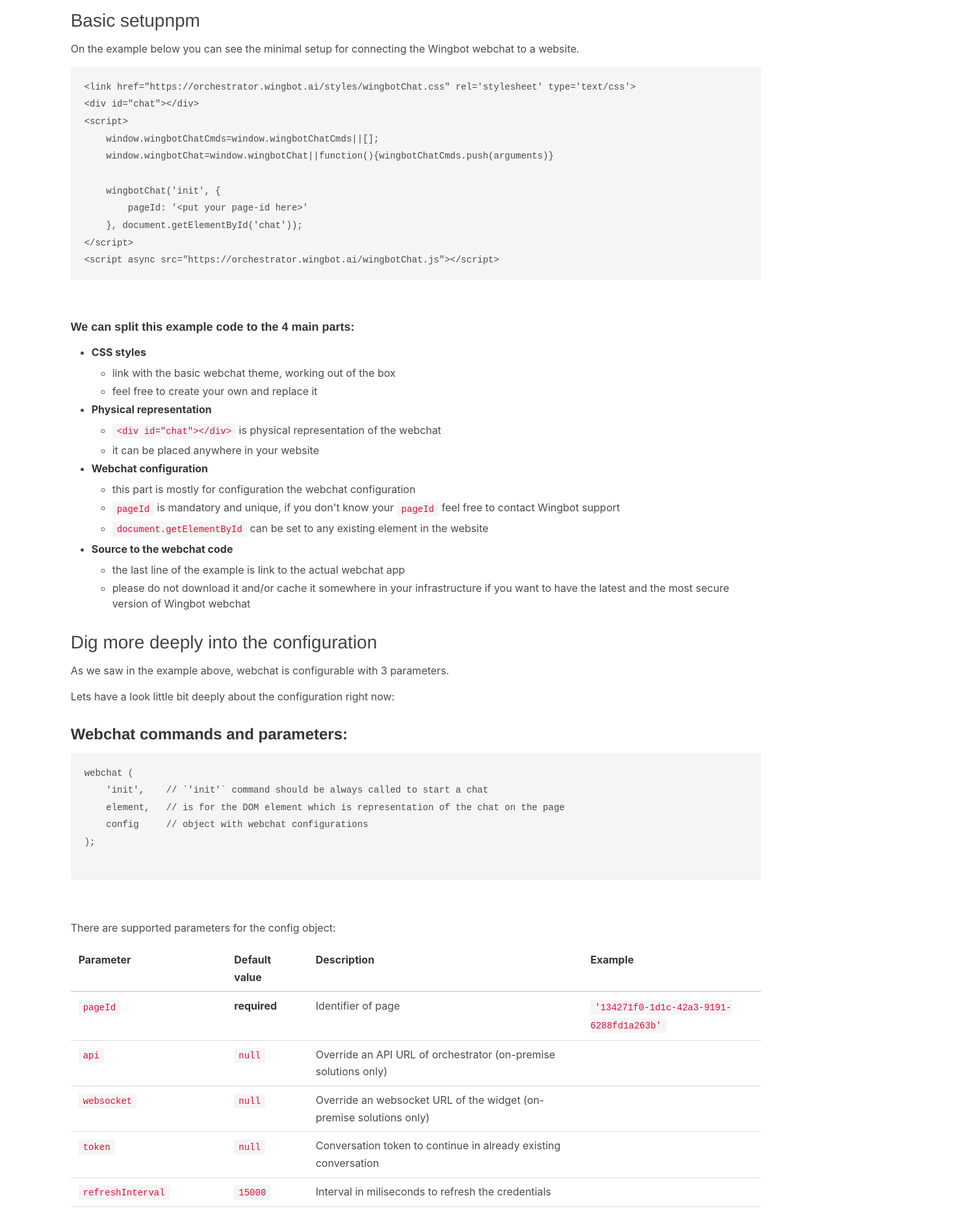
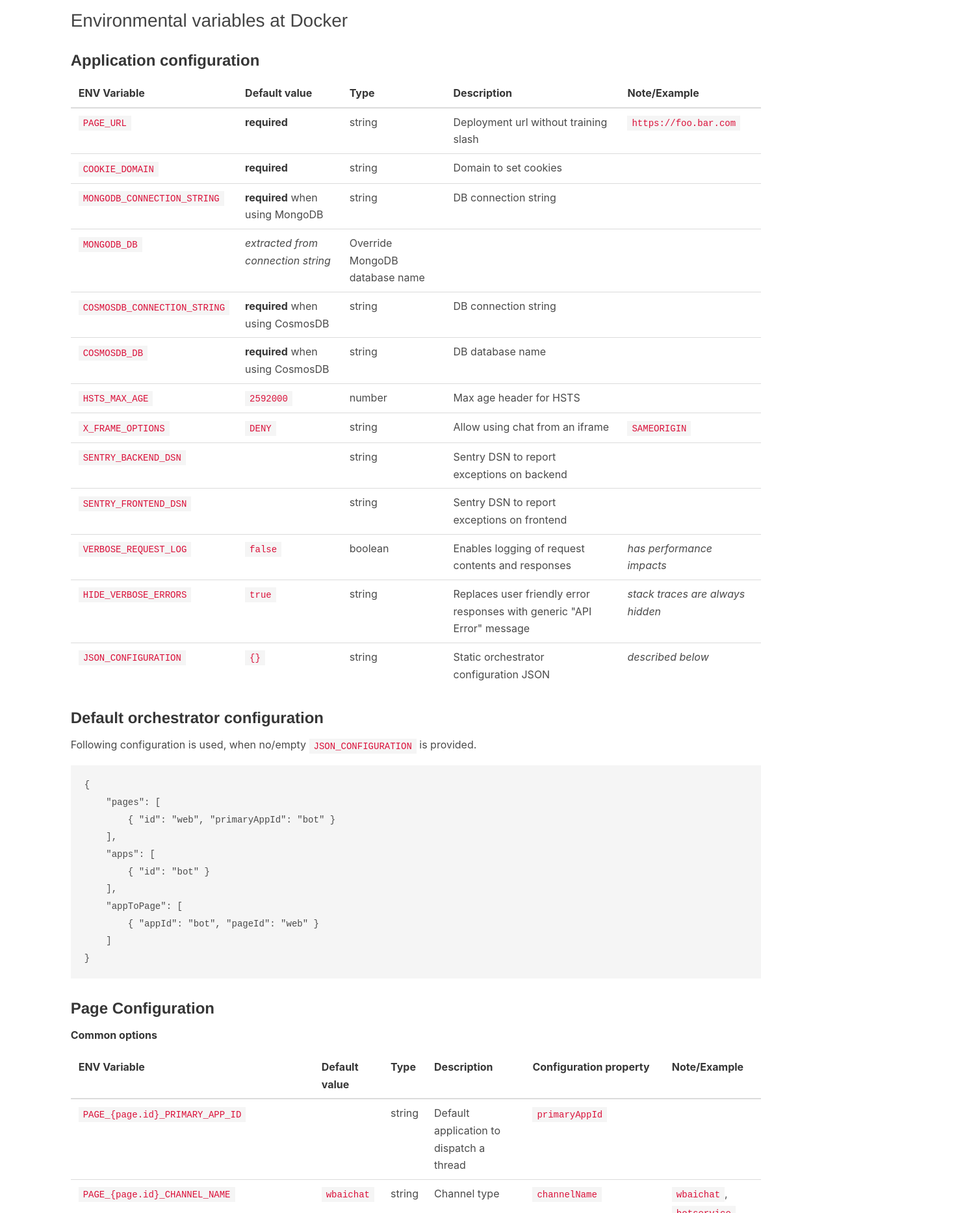
Before and after one commit to wingbotai/documentation, a Gatsby site: page /orchestrator in a window 1280 px wide. Shown: the part 147-2014 px from the top of the page at 65% size, 1468 px wide, since content can reach past the window. Built offline with nearby package versions, Linux system fonts and the light colour scheme; Gatsby itself is replaced by a stand-in of ours; some packages are replaced by stand-ins of ours; code samples lack their colours.

Commit message:
added orchestrator ENV documentation

````diff
--- a/src/components/Nav.jsx
+++ b/src/components/Nav.jsx
@@ -9,8 +9,12 @@
 		<img className="logo" src={wingbotLogo} />
 	</Link>
 
+	<Link to="/chat">
+		Web Chat
+	</Link>
+	&nbsp;|&nbsp;
 	<Link to="/orchestrator">
-		Web Chat
+		Orchestrator
 	</Link>
 	&nbsp;|&nbsp;
 	<Link to="/events">
--- /dev/null
+++ b/src/pages/chat.mdx
@@ -0,0 +1,84 @@
+import Layout, { DocuLayout } from '../components/Layout';
+export default DocuLayout
+
+
+# How to connect Wingbot Webchat to any website
+
+## Basic setup
+
+On the example below you can see the minimal setup for connecting the Wingbot webchat to a website.
+
+```html
+<link href="https://orchestrator.wingbot.ai/styles/wingbotChat.css" rel='stylesheet' type='text/css'>
+<div id="chat"></div>
+<script>
+    window.wingbotChatCmds=window.wingbotChatCmds||[];
+    window.wingbotChat=window.wingbotChat||function(){wingbotChatCmds.push(arguments)}
+
+    wingbotChat('init', {
+        pageId: '<put your page-id here>'
+    }, document.getElementById('chat'));
+</script>
+<script async src="https://orchestrator.wingbot.ai/wingbotChat.js"></script>
+```
+
+<br />
+<br />
+
+##### We can split this example code to the 4 main parts:
+
+- **CSS styles**
+    - link with the basic webchat theme, working out of the box
+    - feel free to create your own and replace it
+- **Physical representation**
+    - `<div id="chat"></div>` is physical representation of the webchat
+    - it can be placed anywhere in your website
+- **Webchat configuration**
+    - this part is mostly for configuration the webchat configuration
+    - `pageId` is mandatory and unique, if you don't know your `pageId` feel free to contact Wingbot support
+    - `document.getElementById` can be set to any existing element in the website
+- **Source to the webchat code**
+    - the last line of the example is link to the actual webchat app
+    - please do not download it and/or cache it somewhere in your infrastructure if you want to have the latest and the most secure version of Wingbot webchat
+
+
+## Dig more deeply into the configuration
+
+As we saw in the example above, webchat is configurable with 3 parameters.
+
+Lets have a look little bit deeply about the configuration right now:
+
+### Webchat commands and parameters:
+
+
+```Javascript
+webchat (
+    'init',    // `'init'` command should be always called to start a chat
+    element,   // is for the DOM element which is representation of the chat on the page
+    config     // object with webchat configurations
+);
+
+```
+<br />
+<br />
+
+There are supported parameters for the config object:
+
+
+| Parameter |  Default value | Description | Example |
+|:-----------|------------|-------------|---------|
+|`pageId`|**required**|Identifier of page|`'134271f0-1d1c-42a3-9191-6288fd1a263b'`|
+|`api`|`null`|Override an API URL of orchestrator (on-premise solutions only)||
+|`websocket`|`null`|Override an websocket URL of the widget (on-premise solutions only)||
+|`token`|`null`|Conversation token to continue in already existing conversation||
+|`refreshInterval`|`15000`|Interval in miliseconds to refresh the credentials||
+|`startAction`|`start`|Postback payload to send a non-visual chat event for start the conversation||
+|`lang`|`null`|Force the widget to use specified language||
+|`fallbackLang`|`'en'`|Use this language if it cannot be detected automatically||
+|`reduxEnhancer`|`null`|Redux plugin to be used within chat||
+|`onInit`|`() => {}`|Will be called when chat has been successfuly initialized||
+|`headerText`|`null`|Set a static text to be used as a header||
+|`context`|`{}`|Thread context variables - will be pushed to the bot||
+|`uploadEnabled`|`false`|On/off for a file upload (boolean)|
+|`uploadSizeLimit`|`1048576 * 6`|Hard limit for the file upload, bigger file cannot be uploaded|
+|`uploadSoftLimitForResize`|`1048576 * 2.5`|Soft limit for the file upload, bigger file will be shrunk, `0` means no shrinking|
--- a/src/pages/orchestrator.mdx
+++ b/src/pages/orchestrator.mdx
@@ -2,84 +2,94 @@
 export default DocuLayout
 
 
-# How to connect Wingbot Webchat to any website
+# Orchestrator configuration
+
+## Environmental variables at Docker
+
+### Application configuration
+
+| ENV Variable | Default value | Type | Description | Note/Example |
+|:-------------|---------------|------|-------------|--------------|
+|`PAGE_URL`|**required**|string|Deployment url without training slash|`https://foo.bar.com`|
+|`COOKIE_DOMAIN`|**required**|string|Domain to set cookies||
+|`MONGODB_CONNECTION_STRING`|**required** when using MongoDB|string|DB connection string||
+|`MONGODB_DB`|*extracted from connection string*|Override MongoDB database name||
+|`COSMOSDB_CONNECTION_STRING`|**required** when using CosmosDB|string|DB connection string||
+|`COSMOSDB_DB`|**required** when using CosmosDB|string|DB database name||
+|`HSTS_MAX_AGE`|`2592000`|number|Max age header for HSTS||
+|`X_FRAME_OPTIONS`|`DENY`|string|Allow using chat from an iframe|`SAMEORIGIN`|
+|`SENTRY_BACKEND_DSN`||string|Sentry DSN to report exceptions on backend||
+|`SENTRY_FRONTEND_DSN`||string|Sentry DSN to report exceptions on frontend||
+|`VERBOSE_REQUEST_LOG`|`false`|boolean|Enables logging of request contents and responses|*has performance impacts*|
+|`HIDE_VERBOSE_ERRORS`|`true`|string|Replaces user friendly error responses with generic "API Error" message|*stack traces are always hidden*|
+|`JSON_CONFIGURATION`|`{}`|string|Static orchestrator configuration JSON|*described below*|
+
+### Default orchestrator configuration
+
+Following configuration is used, when no/empty `JSON_CONFIGURATION` is provided.
+
+```json
+{
+    "pages": [
+        { "id": "web", "primaryAppId": "bot" }
+    ],
+    "apps": [
+        { "id": "bot" }
+    ],
+    "appToPage": [
+        { "appId": "bot", "pageId": "web" }
+    ]
+}
+```
+
+### Page Configuration
+
+**Common options**
 
 
-## Basic setupnpm
+| ENV Variable | Default value | Type | Description | Configuration property | Note/Example |
+|:-------------|---------------|------|-------------|------------------------|--------------|
+|`PAGE_{page.id}_PRIMARY_APP_ID`||string|Default application to dispatch a thread|`primaryAppId`||
+|`PAGE_{page.id}_CHANNEL_NAME`|`wbaichat`|string|Channel type|`channelName`|`wbaichat`, `botservice`, `facebook`, `api`, `vocalls`|
+|`PAGE_{page.id}_CLIENT_ID`||string|Client identification, when the channel is connected behind messaging service|`clientId`||
+|`PAGE_{page.id}_CLIENT_SECRET`||string|Client secret, when the channel is connected behind messaging service|`clientSecret`||
+|`PAGE_{page.id}_START_ACTION_PAYLOAD`||string|Postback payload|`startActionPayload`|*supported by botservice, and vocalls*|
+|`PAGE_{page.id}_LOAD_USER_TO_CONTEXT_PROP`||string|If chanel provides user data, it's loaded into this prop|`loadUserToContextProp`|*supported by botservice, and vocalls*|
 
-On the example below you can see the minimal setup for connecting the Wingbot webchat to a website.
+**Web chat options**
 
-```html
-<link href="https://orchestrator.wingbot.ai/styles/wingbotChat.css" rel='stylesheet' type='text/css'>
-<div id="chat"></div>
-<script>
-    window.wingbotChatCmds=window.wingbotChatCmds||[];
-    window.wingbotChat=window.wingbotChat||function(){wingbotChatCmds.push(arguments)}
+| ENV Variable | Default value | Type | Description | Configuration property | Note/Example |
+|:-------------|---------------|------|-------------|------------------------|--------------|
+|`PAGE_{page.id}_ALLOW_DOMAINS`|`null`|string|Default application to dispatch a thread|`allowDomains`|`"wingbot.ai, skoda-auto.cz"`|
+|`PAGE_{page.id}_ALLOW_WEAK_AUTH`|`true`|boolean|Disables server-side cookie check|`allowWeakAuth`||
+|`PAGE_{page.id}_SESSION_EXPIRATION_SECONDS`|`7 * 24 * 3600`|number|Sets expiration of frontend token, so it resets the conversation then.|`sessionExpirationSeconds`||
+|`PAGE_{page.id}_PUBLIC_CONTEXT_PROPS`||string|List of thread context variables published to frontend|`publicContextProps`|`"foo, bar"`|
+|`PAGE_{page.id}_RESET_ON_CONTEXT_CHANGE_PROPS`||string|When contents of any provided variable changes, the chat will start over. (`null|undefined` to *any* is not a change)|`resetOnContextChangeProps`||
+|`PAGE_{page.id}_OAUTH_CLIENT_ID`||string|OAuth client ID|`oauth.clientId`||
+|`PAGE_{page.id}_OAUTH_CLIENT_SECRET`||string|OAuth client secret|`oauth.clientSecret`||
+|`PAGE_{page.id}_OAUTH_AUTHORIZATION_ENDPOINT`||string|OAuth client authorization endpoint|`oauth.authorizationEndpoint`||
+|`PAGE_{page.id}_OAUTH_TOKEN_ENDPOINT`||string|OAuth token endpoint|`oauth.tokenEndpoint`||
+|`PAGE_{page.id}_OAUTH_SCOPE`|`openid`|string|OAuth requested scope|`oauth.scope`||
+|`PAGE_{page.id}_OAUTH_RESPONSE_TYPE`|`code`|string|OAuth requested scope|`oauth.responseType`||
+|`PAGE_{page.id}_OAUTH_STORE_USER_ID_AT_CONTEXT_PROP`||string|OAuth - stores user ID after successful authorization at a thread context variable|`oauth.storeUserIdAtContextProp`||
+|`PAGE_{page.id}_OAUTH_STORE_AUTH_RESULT_AT_CONTEXT_PROP`||string|OAuth - stores contents of ID token at a thread context variable|`oauth.storeAuthResultAtContextProp`||
+|`PAGE_{page.id}_OAUTH_BIND_THREAD_TO_SUBJECT`||boolean|OAuth - each user ID will have a single conversation|`oauth.bindThreadToSubject`||
 
-    wingbotChat('init', {
-        pageId: '<put your page-id here>'
-    }, document.getElementById('chat'));
-</script>
-<script async src="https://orchestrator.wingbot.ai/wingbotChat.js"></script>
-```
+### App Configuration
 
-<br />
-<br />
-
-##### We can split this example code to the 4 main parts:
-
-- **CSS styles**
-    - link with the basic webchat theme, working out of the box
-    - feel free to create your own and replace it
-- **Physical representation**
-    - `<div id="chat"></div>` is physical representation of the webchat
-    - it can be placed anywhere in your website
-- **Webchat configuration**
-    - this part is mostly for configuration the webchat configuration
-    - `pageId` is mandatory and unique, if you don't know your `pageId` feel free to contact Wingbot support
-    - `document.getElementById` can be set to any existing element in the website
-- **Source to the webchat code**
-    - the last line of the example is link to the actual webchat app
-    - please do not download it and/or cache it somewhere in your infrastructure if you want to have the latest and the most secure version of Wingbot webchat
+**Common options**
 
 
-## Dig more deeply into the configuration
-
-As we saw in the example above, webchat is configurable with 3 parameters.
-
-Lets have a look little bit deeply about the configuration right now:
-
-### Webchat commands and parameters:
-
-
-```Javascript
-webchat (
-    'init',    // `'init'` command should be always called to start a chat
-    element,   // is for the DOM element which is representation of the chat on the page
-    config     // object with webchat configurations
-);
-
-```
-<br />
-<br />
-
-There are supported parameters for the config object:
-
-
-| Parameter |  Default value | Description | Example |
-|:-----------|------------|-------------|---------|
-|`pageId`|**required**|Identifier of page|`'134271f0-1d1c-42a3-9191-6288fd1a263b'`|
-|`api`|`null`|Override an API URL of orchestrator (on-premise solutions only)||
-|`websocket`|`null`|Override an websocket URL of the widget (on-premise solutions only)||
-|`token`|`null`|Conversation token to continue in already existing conversation||
-|`refreshInterval`|`15000`|Interval in miliseconds to refresh the credentials||
-|`startAction`|`start`|Postback payload to send a non-visual chat event for start the conversation||
-|`lang`|`null`|Force the widget to use specified language||
-|`fallbackLang`|`'en'`|Use this language if it cannot be detected automatically||
-|`reduxEnhancer`|`null`|Redux plugin to be used within chat||
-|`onInit`|`() => {}`|Will be called when chat has been successfuly initialized||
-|`headerText`|`null`|Set a static text to be used as a header||
-|`context`|`{}`|Thread context variables - will be pushed to the bot||
-|`uploadEnabled`|`false`|On/off for a file upload (boolean)|
-|`uploadSizeLimit`|`1048576 * 6`|Hard limit for the file upload, bigger file cannot be uploaded|
-|`uploadSoftLimitForResize`|`1048576 * 2.5`|Soft limit for the file upload, bigger file will be shrunk, `0` means no shrinking|
+| ENV Variable | Default value | Type | Description | Configuration property | Note/Example |
+|:-------------|---------------|------|-------------|------------------------|--------------|
+|`APP_{app.id}_CHANNEL_NAME`|`api`|string|Channel type|`channelName`|`api`|
+|`APP_{app.id}_OPTIONS_URL`|**required**|string|Chatbot application endpoint address|`options.url`||
+|`APP_{app.id}_OPTIONS_SECRET`|**required**|string|Chatbot application secret|`options.secret`||
+|`APP_{app.id}_SUBSCRIPTIONS_MESSAGES`|`true`|boolean|Send messages to application's webhook|`subscriptions.messages`||
+|`APP_{app.id}_SUBSCRIPTIONS_POSTBACKS`|`true`|boolean|Send postbacks to application's webhook|`subscriptions.postbacks`||
+|`APP_{app.id}_SUBSCRIPTIONS_HANDOVERS`|`true`|boolean|Send handovers to application's webhook|`subscriptions.handovers`||
+|`APP_{app.id}_SUBSCRIPTIONS_CONTEXT_UPDATES`|`true`|boolean|Send thread context updates to application's webhook|`subscriptions.contextUpdates`||
+|`APP_{app.id}_SUBSCRIPTIONS_SENDER_ACTIONS`|`false`|boolean|Send sender actions to application's webhook|`subscriptions.senderActions`||
+|`APP_{app.id}_SUBSCRIPTIONS_STANDBY_INCOMING`|`false`|boolean|Send all communication from channel to application's webhook|`subscriptions.standbyIncoming`|*when the application is not a thread owner*|
+|`APP_{app.id}_SUBSCRIPTIONS_SENDER_ACTIONS`|`false`|boolean|Send all communication from other applications to application's webhook|`subscriptions.standbyOutgoing`|*when the application is not a thread owner*|
+|`APP_{app.id}_SUBSCRIPTIONS_SENDER_ACTIONS`|`false`|boolean|Send tracking events to application's webhook|`subscriptions.tracking`||
````
